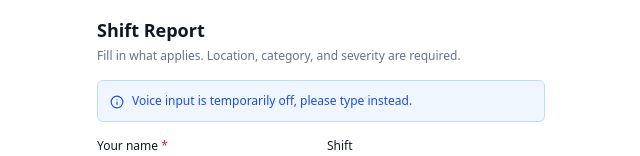
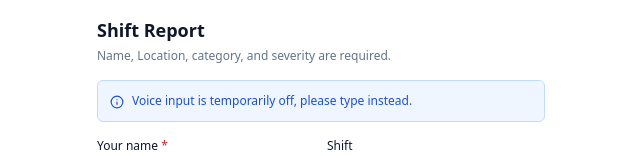
Before and after one commit to alifiadewi/Shift-Log, a React (Vite) app: page / in a window 1280 px wide. Shown: the top 156 px of the page, without its empty margins (319-959 px from the left). Built offline with nearby package versions, Linux system fonts and the light colour scheme.

Commit message:
Update small

```diff
--- a/src/App.jsx
+++ b/src/App.jsx
@@ -299,8 +299,7 @@ export default function ShiftReportForm() {
             <span className="font-medium">Report ready</span>
           </div>
           <p className="text-sm text-slate-500 mb-4">
-            There's no server yet, so nothing was actually sent. This is exactly what would go to the
-            backend once it exists.
+            There's no server yet, so nothing was actually sent.
           </p>
           <div className="bg-white border border-slate-800 rounded-md p-3 text-xs text-slate-700 space-y-2 max-h-72 overflow-auto">
             <div><span className="text-slate-500">Name:</span> {submitted.name}</div>
@@ -342,7 +341,7 @@ export default function ShiftReportForm() {
     <div className="min-h-screen bg-white text-slate-900 p-4">
       <div className="max-w-md mx-auto">
         <h1 className="text-lg font-semibold mb-1">Shift Report</h1>
-        <p className="text-xs text-slate-500 mb-4">Fill in what applies. Location, category, and severity are required.</p>
+        <p className="text-xs text-slate-500 mb-4">Name, Location, category, and severity are required.</p>
 
         {!VOICE_INPUT_ENABLED && (
           <div className="flex items-start gap-2 bg-blue-50 border border-blue-200 rounded-md p-3 mb-4 text-xs text-blue-700">
```
